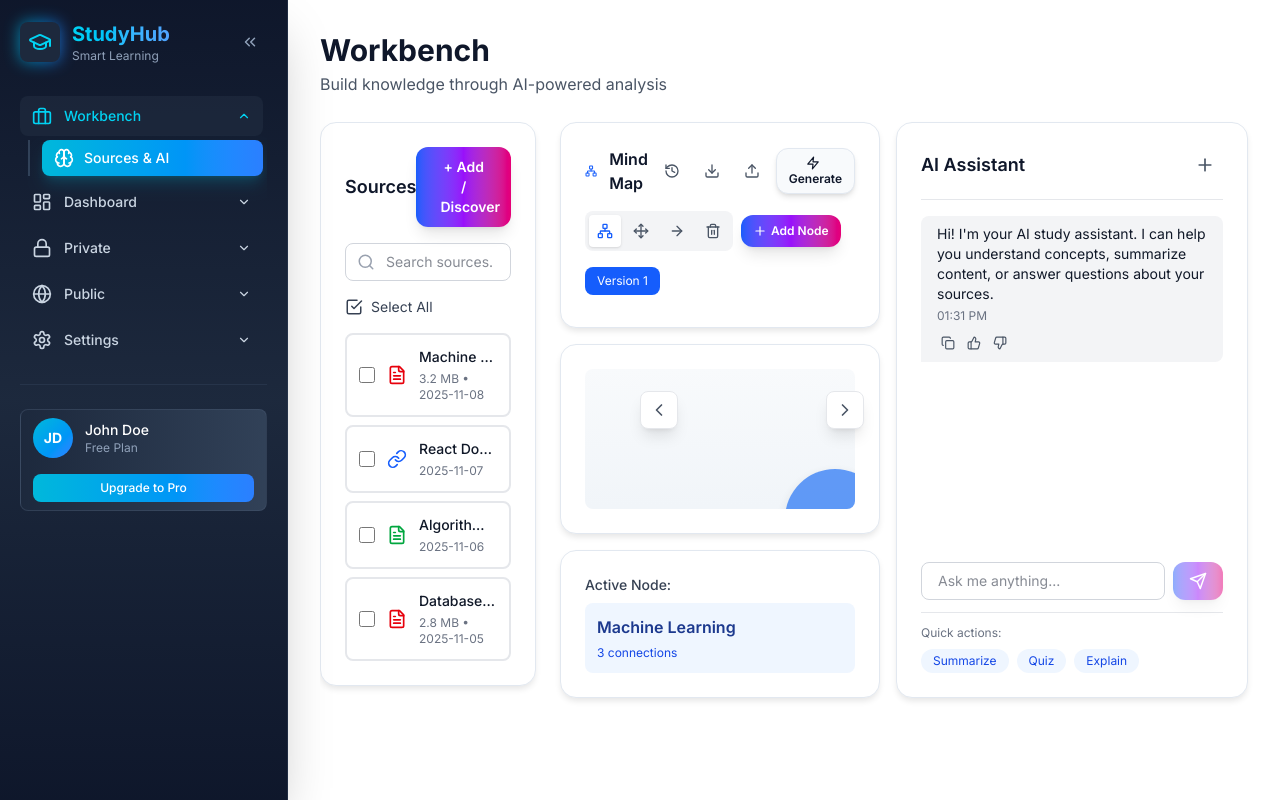
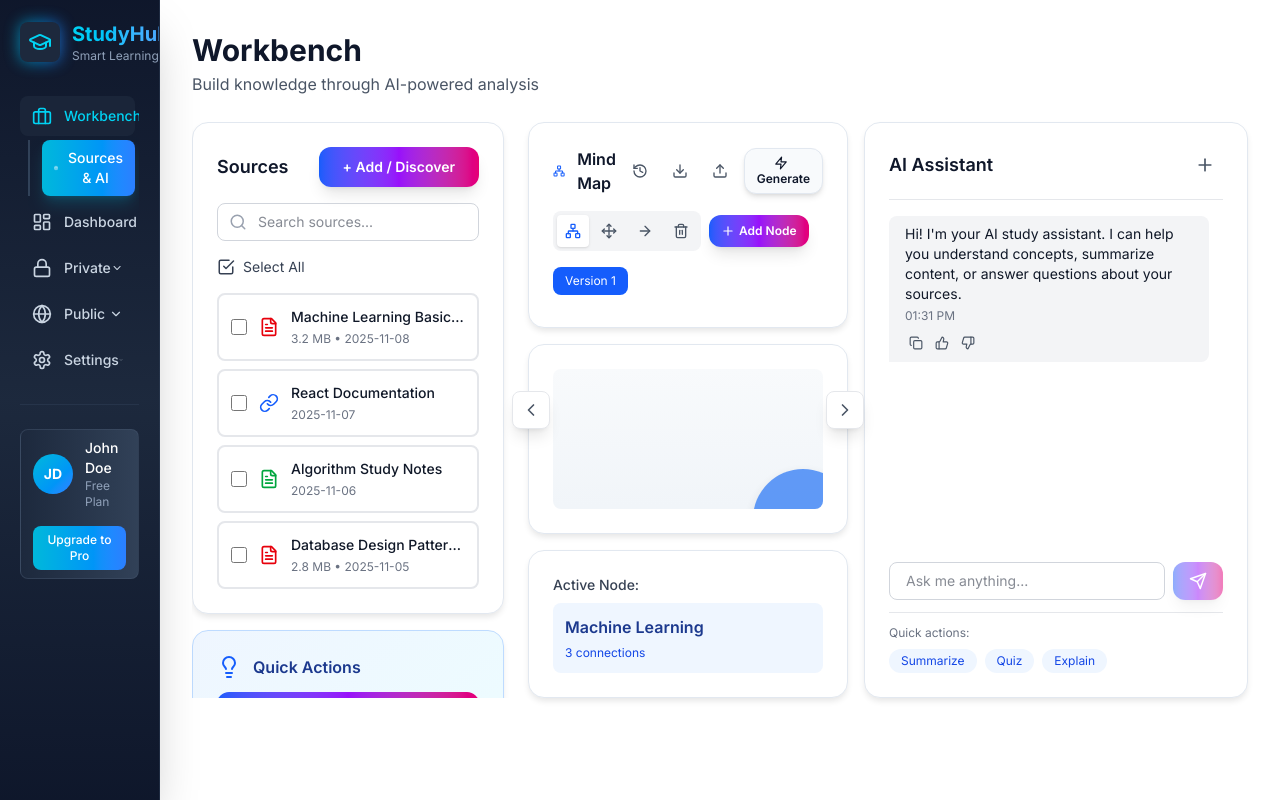
Before and after one commit to TranquilSilence/AI-Chat, a React (Vite) app: page / in a window 1280 px wide. Built offline with nearby package versions, Linux system fonts and the light colour scheme.

Commit message:
Updated App.tsx

```diff
--- a/src/App.tsx
+++ b/src/App.tsx
@@ -54,7 +54,7 @@ function App() {
   };
 
   return (
-    <div className="min-h-screen bg-background transition-colors duration-300">
+    <div className="min-h-screen bg-background transition-colors duration-300 flex flex-col md:flex-row">
       <Sidebar
         activeView={activeView}
         onNavigate={setActiveView}
@@ -62,9 +62,7 @@ function App() {
         onToggleCollapse={() => setSidebarCollapsed(!sidebarCollapsed)}
       />
 
-      <main className={`${
-        sidebarCollapsed ? 'ml-16' : 'ml-72'
-      } p-8 transition-all duration-300 min-h-screen`}>
+      <main className="flex-1 w-full md:w-auto p-4 md:p-8 transition-all duration-300 min-h-screen">
         <div className="max-w-7xl mx-auto">
           {renderView()}
         </div>
--- a/src/components/layout/Sidebar.tsx
+++ b/src/components/layout/Sidebar.tsx
@@ -29,7 +29,7 @@ export default function Sidebar({ activeView, onNavigate, isCollapsed, onToggleC
   return (
     <aside className={`${
       isCollapsed ? 'w-16' : 'w-72'
-    } bg-gradient-to-b from-slate-900 via-slate-800 to-slate-900 text-white min-h-screen fixed left-0 top-0 overflow-y-auto transition-all duration-300 shadow-2xl z-50 border-r border-slate-700/50`}>
+    } bg-gradient-to-b from-slate-900 via-slate-800 to-slate-900 text-white min-h-screen md:relative fixed left-0 top-0 bottom-0 ${isCollapsed ? 'max-md:translate-x-[-100%]' : ''} overflow-y-auto transition-all duration-300 shadow-2xl z-50 border-r border-slate-700/50 md:flex md:flex-col`}>
       <div className={`${isCollapsed ? 'p-3' : 'p-5'}`}>
         <div className={`flex items-center justify-between ${isCollapsed ? 'mb-6' : 'mb-8'}`}>
           {!isCollapsed ? (
```
